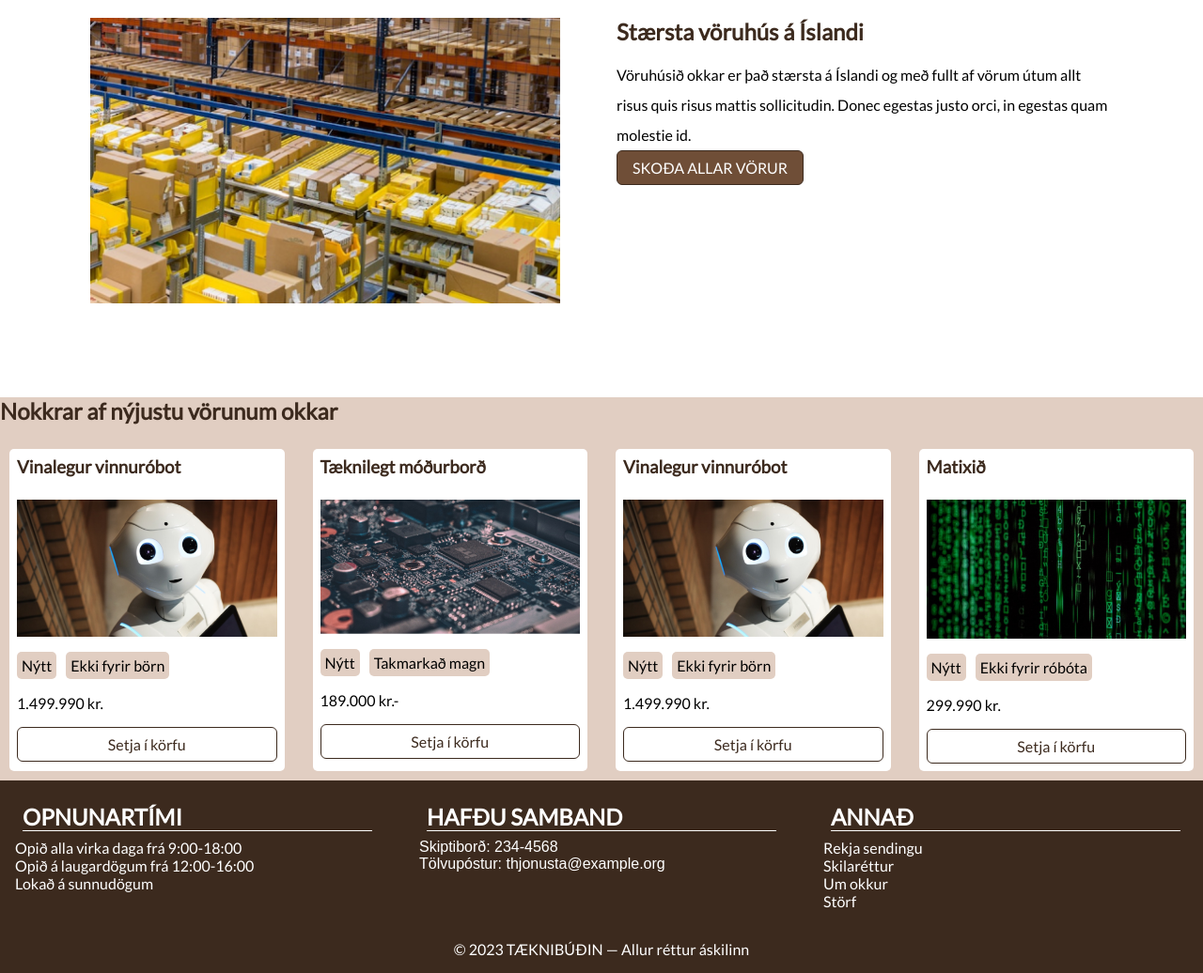
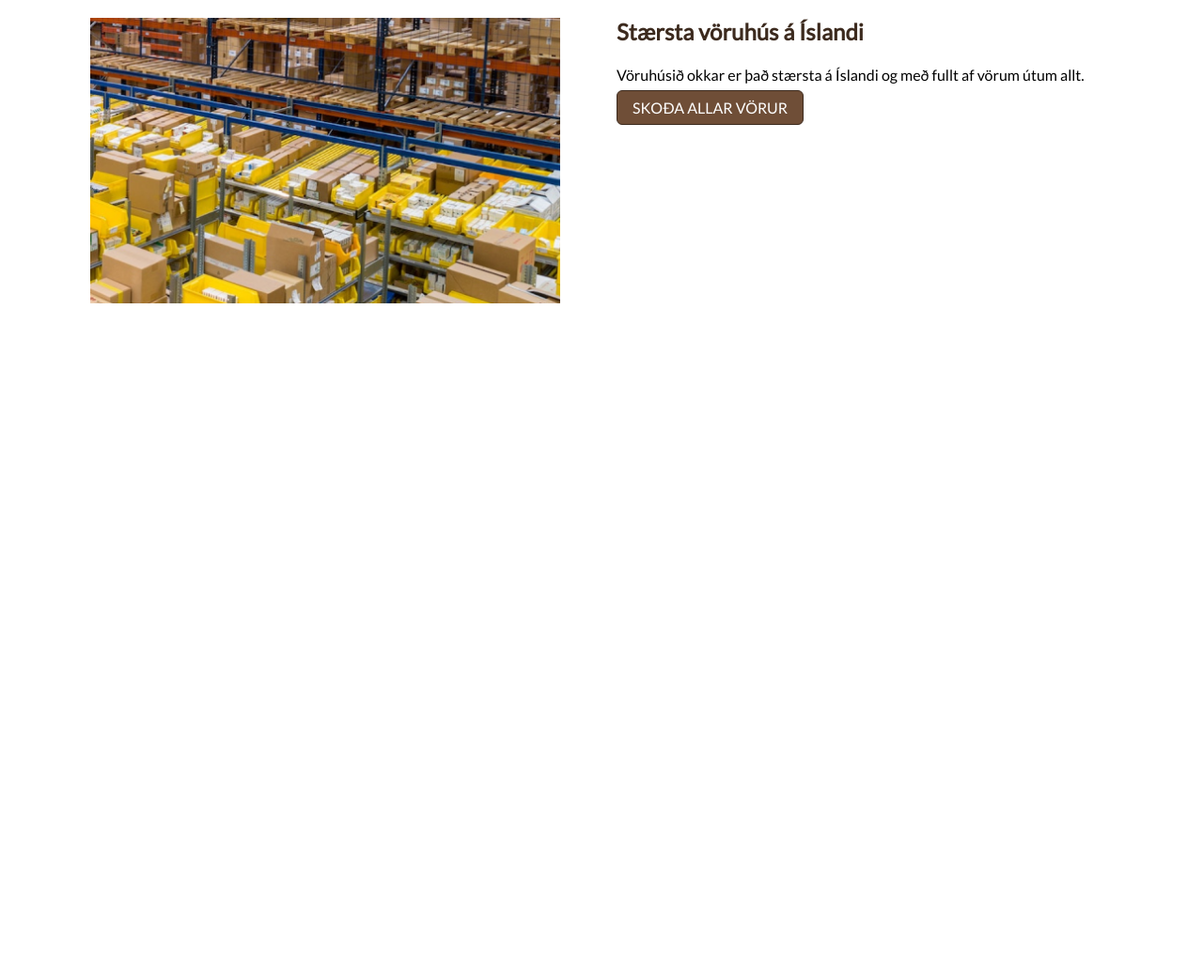
Before and after one commit to KristinFrida/Hopverkefni-1, a website: page sites/index.html in a window 1280 px wide. Shown: the part 1259-2295 px from the top of the page at 94% size. After the commit the page ends 1682 px from the top, so only its background shows below. Drawn offline with Linux system fonts and the light colour scheme.

Commit message:
danni mvp

```diff
--- a/sites/index.html
+++ b/sites/index.html
@@ -42,16 +42,13 @@
         <h1><strong>Tilboðsvika</strong></h1>
         <p>Keyptu græjurnar hjá okkur</p>
     </header>
-    </div>
     <main class="main" id="nyjar">
         <div class="cards">
             <div class="card">
                 <h2>Nýjar vörur í hverri viku</h2>
                 <p>Við fljúgum með nýjar vörur til landsins í hverri viku og bjóðum upp á frábært verð því lorem ipsum dolor sit amet, consectetur adipiscing elit. Donec sit amet elementum orci, ac feugiat mauris.</p>
-
                 <a class="takki" href="pontun.html">SKOÐA NÝJAR VÖRUR</a>
-            </div>
-            <div class="card">
+            </div> <div class="card">
                 <img src="../myndir/flug.png" width="500" alt="Flugvél">
             </div>
         </div>
@@ -108,82 +105,7 @@
             </div>
             <div class="card">
                 <h2 class="title">Stærsta vöruhús á Íslandi</h2>
-                <p>Vöruhúsið okkar er það stærsta á Íslandi og með fullt af vörum útum allt risus quis risus mattis sollicitudin. Donec egestas justo orci, in egestas quam molestie id. </p>
+                <p>Vöruhúsið okkar er það stærsta á Íslandi og með fullt af vörum útum allt.</p>
                 <a class="takki" href="pontun.html">SKOÐA ALLAR VÖRUR</a>
             </div>
         </div>
-            <div class="box">
-            <div class="voruval">
-                <h2 class="title">Nokkrar af nýjustu vörunum okkar</h2>
-                <ul class="boxes">
-                    <li class="box">
-                        <h3 class="title">Vinalegur vinnuróbot</h3>
-                        <img src="../myndir/velmenni.png" width="500" alt="Vinalegur vinnuróbot">
-                        <div class="pop-up">
-                            <p>Nýtt</p>
-                            <p>Ekki fyrir börn</p>
-                        </div>
-                        <p>1.499.990 kr.</p>
-                        <a class="button" href="pontun.html">Setja í körfu</a>
-                    </li>
-                    <li class="box">
-                      <h3 class="title">Tæknilegt móðurborð</h3>
-                      <img src="../myndir/taekni.png" width="500" alt="Tæknilegt móðurborð">
-                      <div class="pop-up">
-                          <p>Nýtt</p>
-                          <p>Takmarkað magn</p>
-                      </div>
-                      <p>189.000 kr.-</p>
-                      <a class="button" href="pontun.html">Setja í körfu</a>
-                  </li>
-                    <li class="box">
-                        <h3 class="title">Vinalegur vinnuróbot</h3>
-                        <img src="../myndir/velmenni.png" width="500" alt="Vinalegur vinnuróbot">
-                        <div class="pop-up">
-                            <p>Nýtt</p>
-                            <p>Ekki fyrir börn</p>
-                        </div>
-                        <p>1.499.990 kr.</p>
-                        <a class="button" href="pontun.html">Setja í körfu</a>
-                    </li>
-                    <li class="box">
-                        <h3 class="title">Matixið</h3>
-                        <img src="../myndir/matrix.png" width="500" alt="Matixið">
-                        <div class="pop-up">
-                            <p>Nýtt</p>
-                            <p>Ekki fyrir róbóta</p>
-                        </div>
-                        <p>299.990 kr.</p>
-                        <a class="button" href="pontun.html">Setja í körfu</a>
-                    </li>
-                </ul>
-            </div>
-        </div>
-    </main>
-    <footer class="footer">
-        <div class="layout-footer">
-            <section>
-                <h2>OPNUNARTÍMI</h2>
-                <p>Opið alla virka daga frá 9:00-18:00</p>
-                <p>Opið á laugardögum frá 12:00-16:00</p>
-                <p>Lokað á sunnudögum</p>
-            </section>
-            <section>
-                <h2>HAFÐU SAMBAND</h2>
-                <ul>
-                    <li><a href="tel:234-4568">Skiptiborð: 234-4568</a></li>
-                    <li><a href="mailto:thjonusta@example.org">Tölvupóstur: thjonusta@example.org</a></li>
-                </ul>
-            </section>
-            <section>
-                <h2>ANNAÐ</h2>
-                <p>Rekja sendingu</p>
-                <p>Skilaréttur</p>
-                <p>Um okkur</p>
-                <p>Störf</p>
-            </section>
-        </div>
-        <section class="trade"><p>© 2023 TÆKNIBÚÐIN — Allur réttur áskilinn</p></section>
-    </footer>
-</body>
-</html>
```
Also changed, not shown: scss/boxes.scss (+8 -2 lines).
